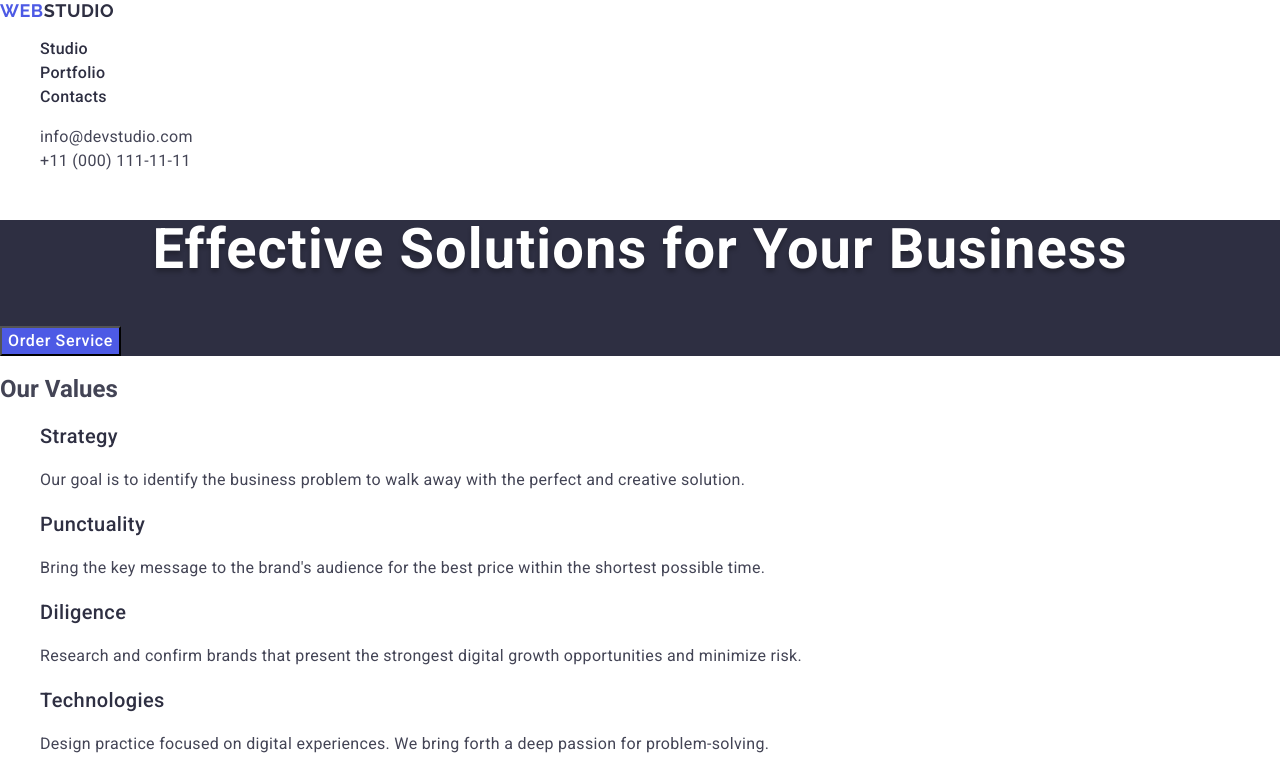
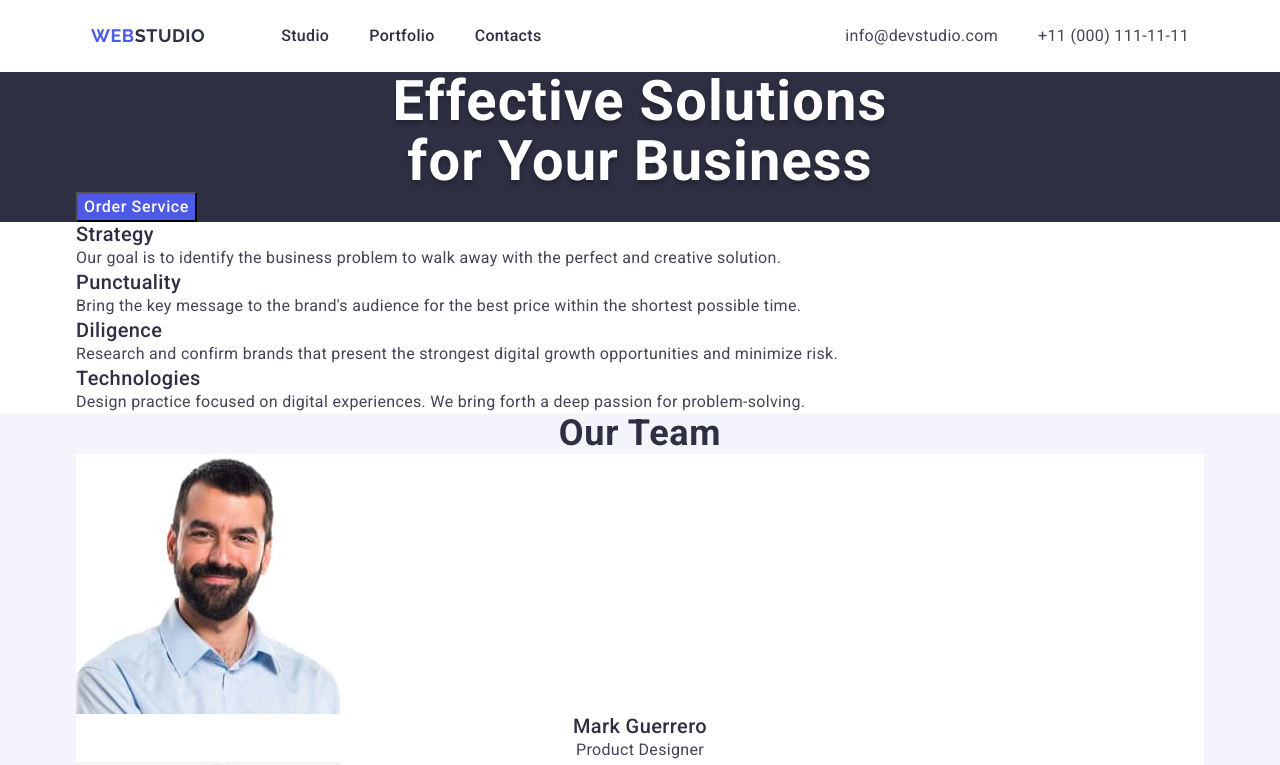
Before and after one commit to PalchukDmytro/goit-markup-hw-03, a plain HTML site: page index.html in a window 1280 px wide. Shown: the top 765 px of the page. Drawn offline with nearby package versions, Linux system fonts and the light colour scheme.

Commit message:
Change header

```diff
--- a/css/styles.css
+++ b/css/styles.css
@@ -1,13 +1,18 @@
+/* Common Styles */
+
 ul,
-ol{
+ol {
         list-style-type: none;
+        margin-top: 0;
+        margin-bottom: 0;
+        padding-left: 0;
 }
 
-a{
+a {
         text-decoration: none;
 }
 
-button{
+button {
         cursor: pointer;
         background: #4D5AE5;
 }
@@ -18,12 +23,62 @@ button:focus {
 }
 
 body {
-    font-family: "Roboto",sans-serif;
+        font-family: "Roboto", sans-serif;
         color: #434455;
         background-color: #ffffff;
 }
 
+h1,
+h2,
+h3,
+h4,
+h5,
+h6,
+p {
+        margin-top: 0;
+        margin-bottom: 0;
+}
+
+img {
+        display: block;
+}
+
+.visually-hidden {
+        position: absolute;
+        width: 1px;
+        height: 1px;
+        margin: -1px;
+        border: 0;
+        padding: 0;
+
+        white-space: nowrap;
+        clip-path: inset(100%);
+        clip: rect(0 0 0 0);
+        overflow: hidden;
+}
+
+.container {
+        max-width: 1158px;
+        margin-left: auto;
+        margin-right: auto;
+        padding-left: 15px;
+        padding-right: 15px;
+}
+
 /* Header */
+
+.container-header {
+        display: flex;
+        width: 1128px;
+        justify-content: space-between;
+        align-items: center;
+}
+
+.main-nav {
+        display: flex;
+        align-items: center;
+}
+
 .logo{
         font-family: 'Raleway',sans-serif;
         font-size: 18px;
@@ -33,6 +88,7 @@ body {
         letter-spacing: 0.03em;
         text-transform: uppercase;
         color: #4d5ae5;
+        margin-right: 76px;
 }
 
 .black-logo {
@@ -46,12 +102,20 @@ body {
         color: #2E2F42;
 }
 
+.menu {
+        display: flex;
+        column-gap: 40px;
+}
+
 .menu-link{
+        display: flex;
         font-size: 16px;
         font-weight: 500;
         line-height: 1.5;
         /* 150% */
         letter-spacing: 0.02em;
+        padding-top: 24px;
+        padding-bottom: 24px;
         color: #2e2f42;
 }
 
@@ -62,6 +126,12 @@ body {
 
 .contacts {
     font-style: normal;
+
+}
+
+.contacts-list {
+        display: flex;
+        column-gap: 40px;
 }
 
 .contacts-list-link,
@@ -92,6 +162,9 @@ body {
         line-height: 1.07;
         /* 107.143% */
         letter-spacing: 0.02em;
+        width: 496px;
+        margin-right: auto;
+        margin-left: auto;
         color: #FFF;
 }
 
--- a/index.html
+++ b/index.html
@@ -22,6 +22,7 @@
   <body>
     <!--Header-->
     <header class="page-header">
+      <div class="container container-header">
         <nav class="main-nav">
           <a class="logo" href="./index.html"
             >Web<span class="black-logo">Studio</span></a
@@ -52,24 +53,28 @@
             </li>
           </ul>
         </address>
+      </div>
     </header>
 
     <!--Main-->
     <main class="page-main">
       <section class="page-main-title">
+        <div class="container">
           <h1 class="main-title">Effective Solutions for Your Business</h1>
           <button class="button-text" type="button">Order Service</button>
+        </div>
       </section>
 
       <!--Values-->
       <section class="values">
-        <h2 class="title-values">Our Values</h2>
+        <div class="container">
+          <h2 class="visually-hidden">Our Values</h2>
           <ul class="list-values">
             <li class="list-values-item">
               <h3 class="title-values-item">Strategy</h3>
               <p class="about-values-item">
-              Our goal is to identify the business problem to walk away with the
-              perfect and creative solution.
+                Our goal is to identify the business problem to walk away with
+                the perfect and creative solution.
               </p>
             </li>
             <li class="list-values-item">
@@ -94,10 +99,12 @@
               </p>
             </li>
           </ul>
+        </div>
       </section>
 
       <!--Team-->
       <section class="team-foto">
+        <div class="container">
           <h2 class="title-team">Our Team</h2>
           <ul class="list-team">
             <li class="list-team-item">
@@ -137,10 +144,12 @@
               <p class="about-foto-item">UI Designer</p>
             </li>
           </ul>
+        </div>
       </section>
 
       <!--Portfolio-->
       <section class="portfolio">
+        <div class="container">
           <h2 class="title-portfolio">Our Portfolio</h2>
           <ul class="list-portfolio">
             <li class="list-portfolio-item">
@@ -204,18 +213,21 @@
               <p class="about-portfolio-item">Marketing</p>
             </li>
           </ul>
+        </div>
       </section>
     </main>
 
     <!--Footer-->
     <footer class="page-footer">
+      <div class="container">
         <a class="footer-link" href="./index.html"
           >Web<span class="white-logo">Studio</span></a
         >
         <p class="about-footer">
-        Increase the flow of customers and sales for your business with digital
-        marketing & growth solutions.
+          Increase the flow of customers and sales for your business with
+          digital marketing & growth solutions.
         </p>
+      </div>
     </footer>
   </body>
 </html>
```
Lines whose indentation alone changed are shown as unchanged.
